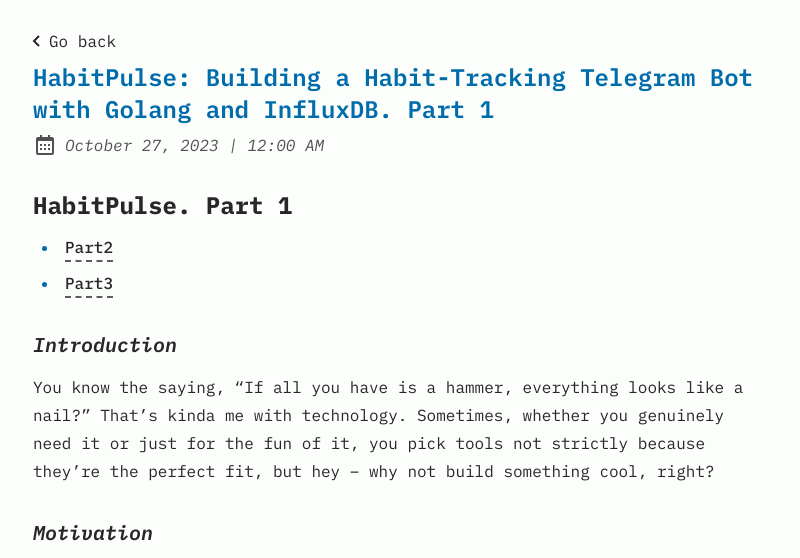
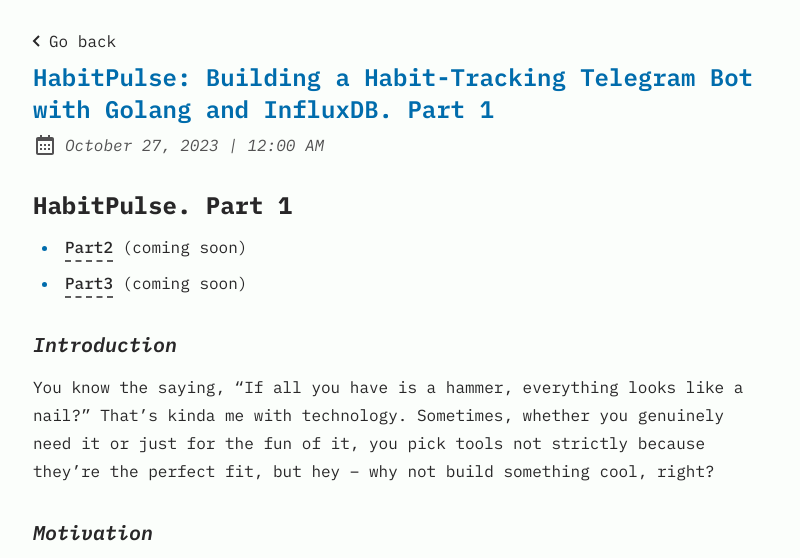
Before and after one commit to painhardcore/yur-blog, an Astro site: page /posts/habitpulse-part1 in a window 1280 px wide. Shown: the part 196-754 px from the top of the page, without its empty margins (239-1039 px from the left). Built offline with nearby package versions, Linux system fonts and the light colour scheme; Astro itself is replaced by a stand-in of ours.

Commit message:
mark new parts as coming soon
Signed-off-by: Andrey Yurchenkov <painhardcore@gmail.com>

```diff
--- a/src/content/blog/HabitPulse-part1.md
+++ b/src/content/blog/HabitPulse-part1.md
@@ -18,8 +18,8 @@
 
 ## HabitPulse. Part 1
 
-- [Part2](habitpulse-part2)
-- [Part3](habitpulse-part3)
+- [Part2](habitpulse-part2) (coming soon)
+- [Part3](habitpulse-part3) (coming soon)
 
 ### Introduction
 
```
